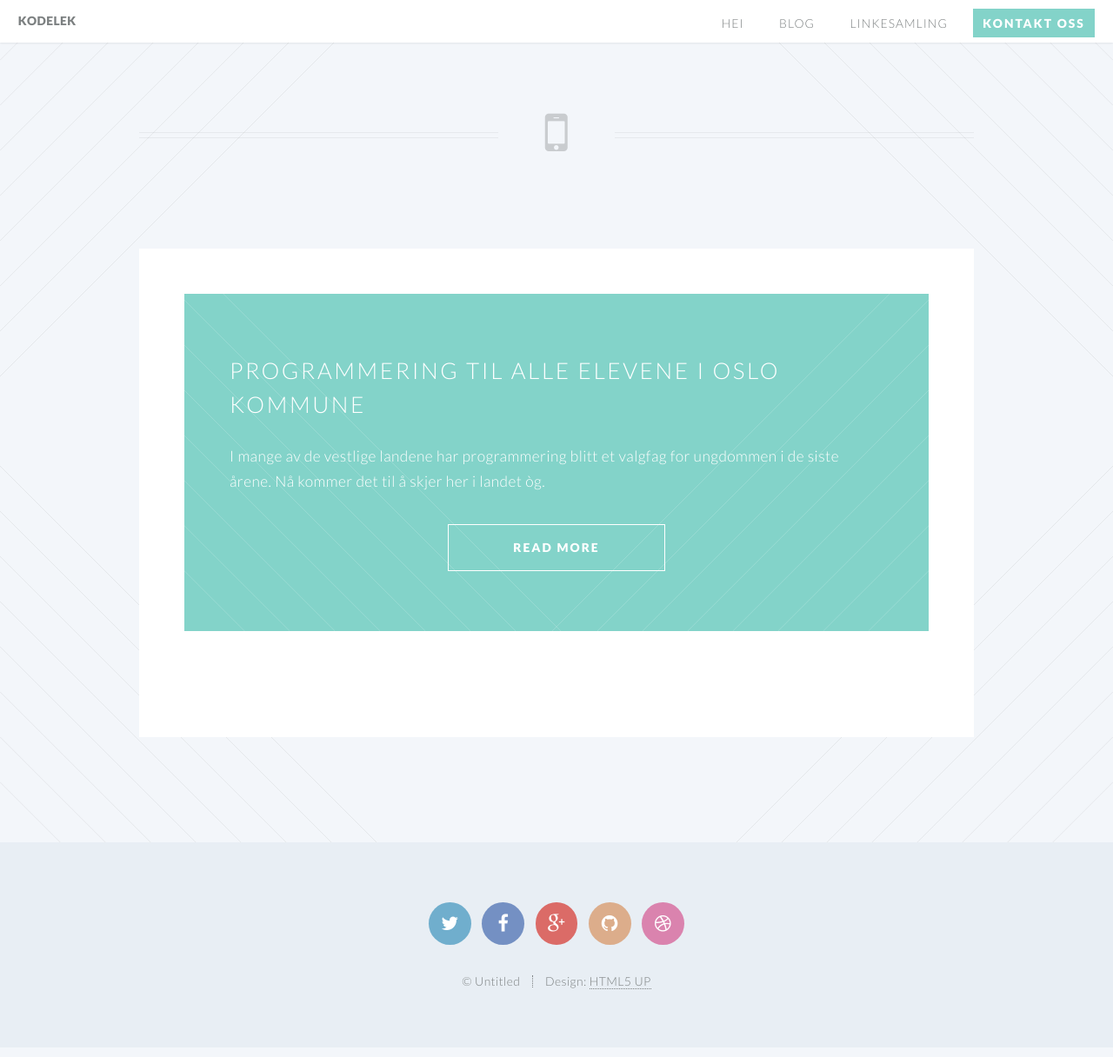
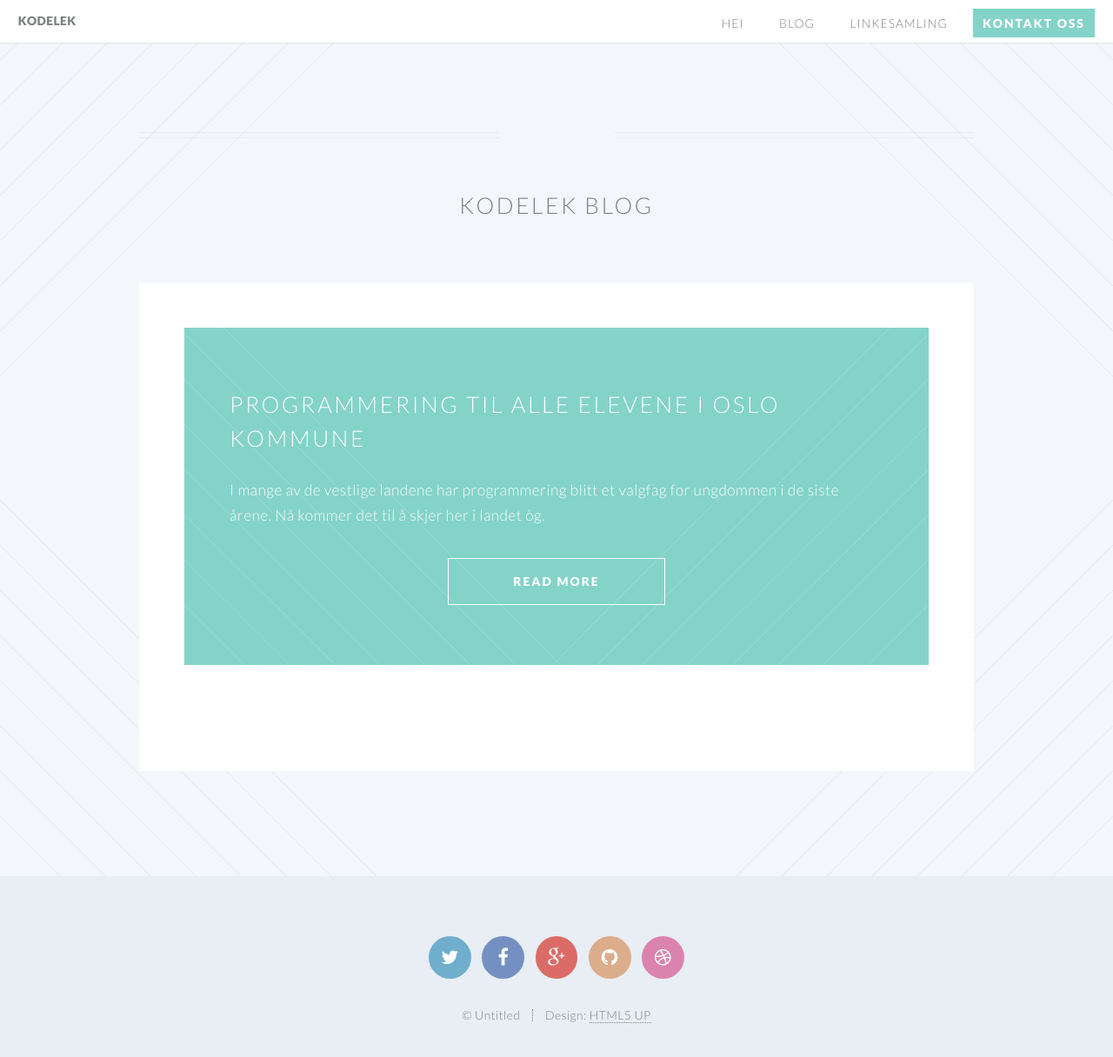
Before and after one commit to kodelek/kodelek.github.io, a Jekyll site: the page built from blog.html, in a window 1280 px wide and 1244 px high. Shown: the top 1216 px of the window at 87% size. Built offline with Jekyll 4.4.1, drawn with Linux system fonts in a browser that asks for light colours.

Commit message:
Replace title, remove icon

```diff
--- a/blog.html
+++ b/blog.html
@@ -4,8 +4,8 @@ layout: default
 
 <article id="main">
     <header class="special container">
-        <span class="icon fa-mobile"></span>
-        <!--h2>My <strong>Blog</strong></h2-->
+        <!--span class="icon fa-mobile"></span-->
+        <h2>Kodelek Blog</h2>
     </header>
     <section class="wrapper style4 container">
         <ul class="posts">
```
